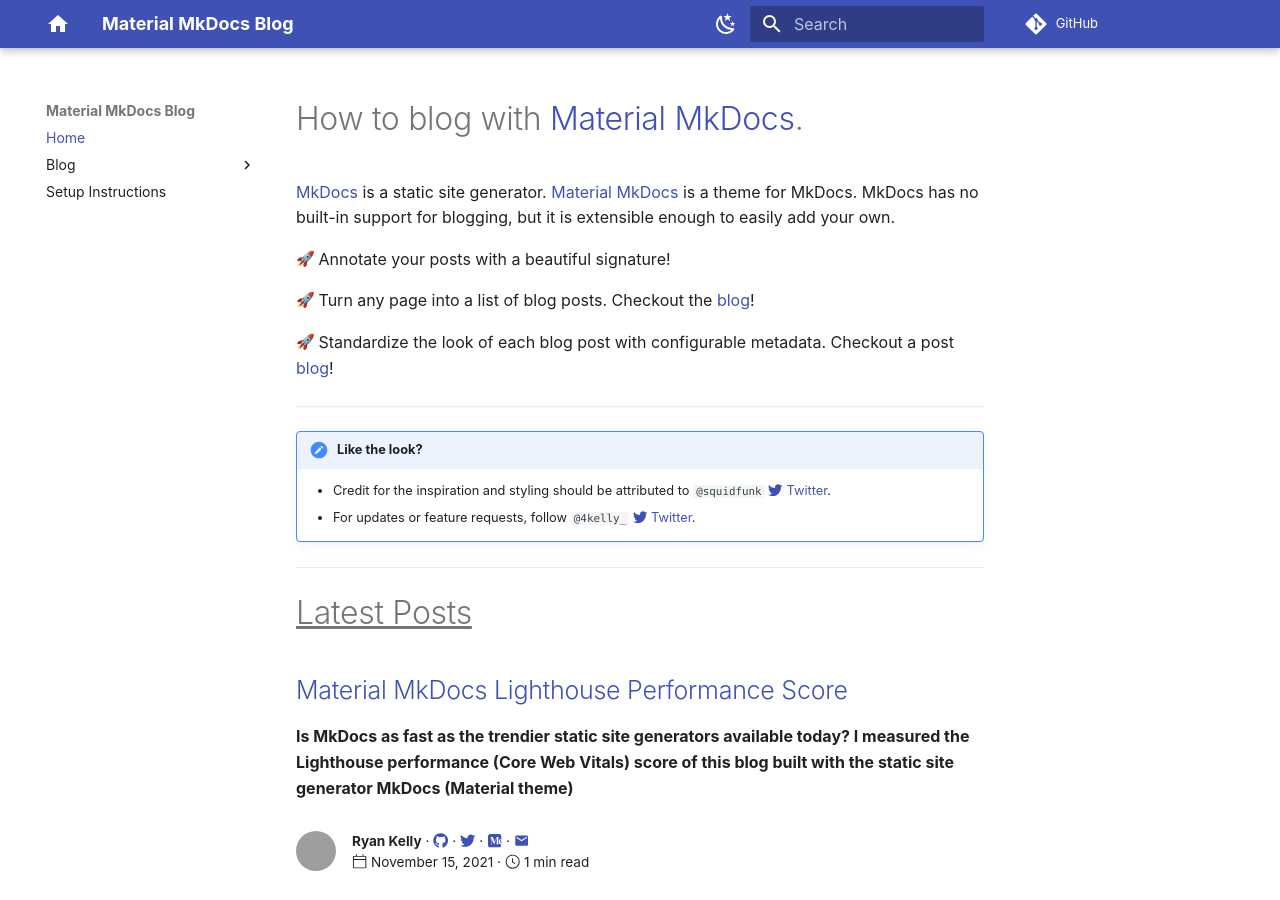
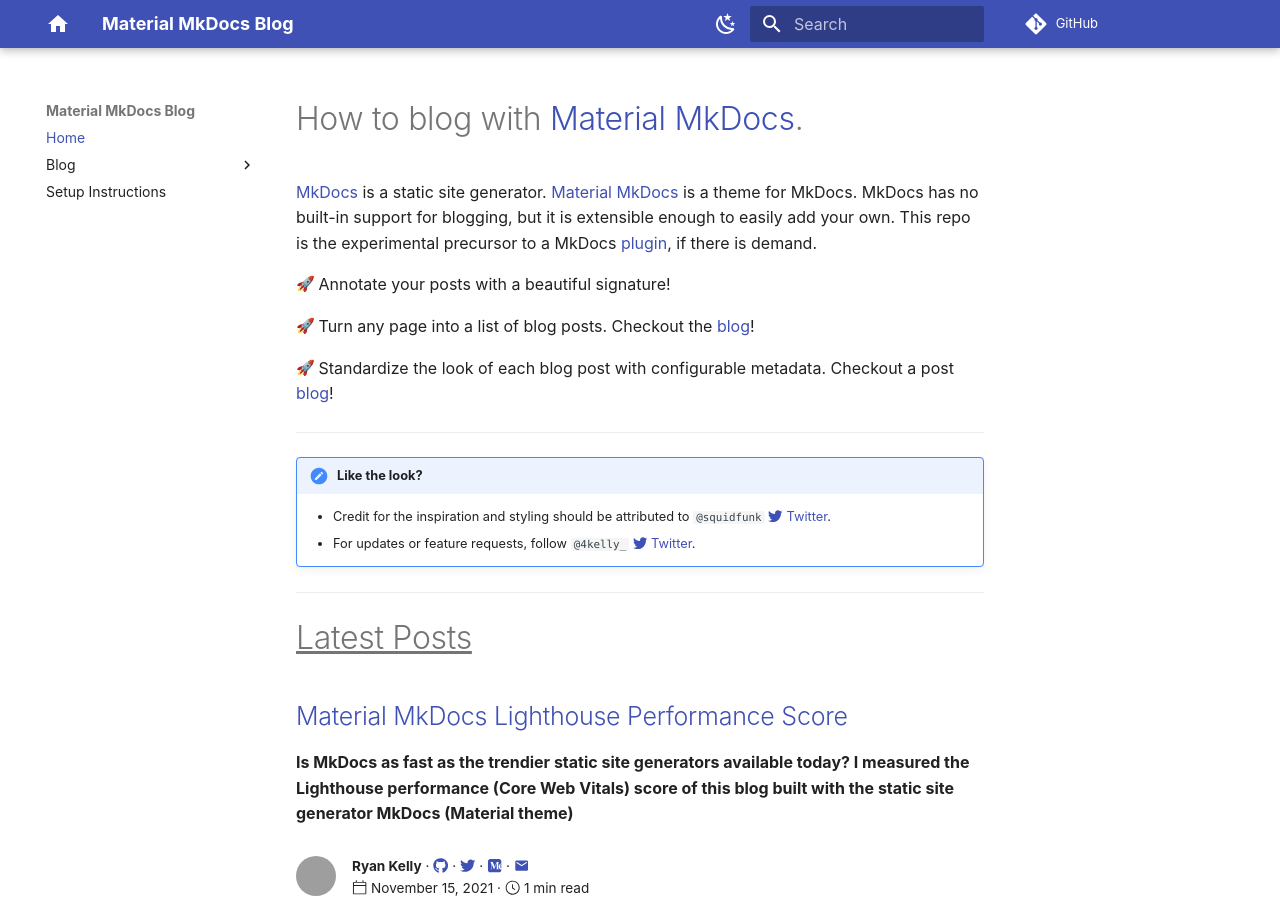
Before and after one commit to 4kelly/material-mkdocs-blog, an MkDocs documentation site: the page built from docs/index.md, in a window 1280 px wide and 900 px high. Built offline with MkDocs 1.6.1 and Material for MkDocs 9.7.7, drawn with Linux system fonts in a browser that asks for light colours; emoji names are drawn with the system emoji font; comment, search, counter and statistics services are not loaded; grey boxes are pictures that could not be loaded.

Commit message:
index clarification

```diff
--- a/docs/index.md
+++ b/docs/index.md
@@ -11,6 +11,8 @@ description: >
 [MkDocs](https://www.mkdocs.org) is a static site generator.
 [Material MkDocs](https://squidfunk.github.io/mkdocs-material/) is a theme for MkDocs.
 MkDocs has no built-in support for blogging, but it is extensible enough to easily add your own.
+This repo is the experimental precursor to a MkDocs [plugin](https://www.mkdocs.org/dev-guide/plugins/),
+if there is demand.
 
 :rocket: Annotate your posts with a beautiful signature!
 
```
Also changed, not shown: README.md (+2 -0 lines).
